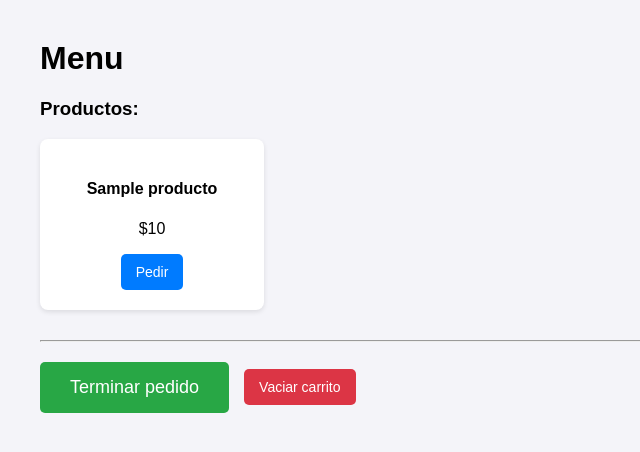
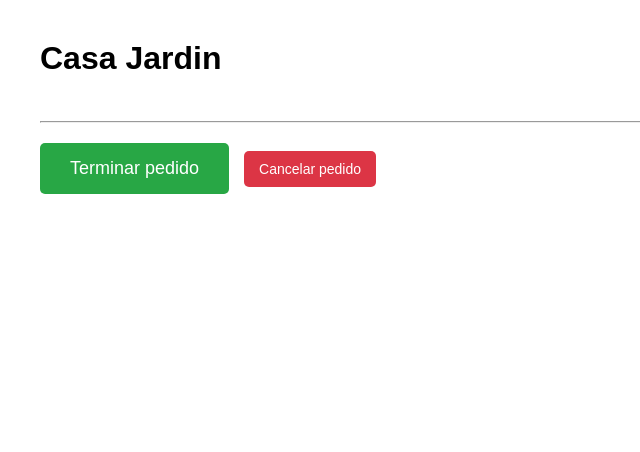
Before and after one commit to Akkogaming/cubc, a Flask app: page / in a window 1280 px wide. Shown: the top 452 px of the page, without its empty margins (0-640 px from the left). Run offline with Flask 3, Linux system fonts and the light colour scheme; tables that the repository leaves empty or names only in its code hold one stand-in row (values such as "Sample post"); parts of the project's set-up code (start-up, migrations or seed data) failed here and were passed over.

Commit message:
modificao

```diff
--- a/cubc2/app.py
+++ b/cubc2/app.py
@@ -1,5 +1,6 @@
 from flask import Flask, render_template, redirect, url_for
 import mysql.connector
+from collections import defaultdict
 
 app = Flask(__name__)
 
@@ -24,7 +25,10 @@ def obtener_datos_db(query):
 
     return resultados
 
-Consulta = obtener_datos_db("SELECT * FROM productos WHERE `stock` > 0")
+Consulta = obtener_datos_db("SELECT * FROM `productos`ORDER BY FIELD(categoria, 'Plato principal', 'Complemento', 'Postre', 'Bebida', 'Alcohol'), disponibles DESC, id_producto ASC")
+#Consulta = obtener_datos_db("SELECT * FROM `productos` ORDER BY `disponibles` DESC, `id_producto` ASC")
+#Consulta = obtener_datos_db("SELECT * FROM productos")
+#Consulta = obtener_datos_db("SELECT * FROM productos WHERE `stock` > 0")
 
 # 1. Tu array (lista) de entradas fijas con sus valores numéricos
 ENTRADAS = Consulta
@@ -39,6 +43,10 @@ mostrar_resultado = False
 
 @app.route("/")
 def index():
+
+    productos_agrupados = defaultdict(list)
+    for entrada in ENTRADAS:
+        productos_agrupados[entrada["categoria"]].append(entrada)
     # Calculamos el total acumulado actual solo para mostrarlo en la interfaz si deseas
     return render_template(
         "index.html",
@@ -54,8 +62,11 @@ def presionar_boton(entrada_id):
     mostrar_resultado = False # Oculta el cartel del total anterior si se vuelve a clickear
 
     # Incrementa el contador del botón específico
-    if entrada_id in historial_clics:
-        historial_clics[entrada_id] += 1
+    producto_seleccionado = next((p for p in ENTRADAS if p["id_producto"] == entrada_id), None)
+
+    if producto_seleccionado and producto_seleccionado["disponibles"] != 0:
+        if entrada_id in historial_clics:
+            historial_clics[entrada_id] += 1
 
     return redirect(url_for("index"))
 
--- a/cubc2/templates/index.html
+++ b/cubc2/templates/index.html
@@ -2,44 +2,113 @@
 <html lang="es">
 <head>
     <meta charset="UTF-8">
-    <title>Control de Entradas con Flask</title>
+    <title> Menu </title>
     <style>
-        body { font-family: Arial, sans-serif; margin: 40px; background-color: #f4f4f9; }
-        .grid { display: grid; grid-template-columns: repeat(auto-fill, minmax(200px, 1fr)); gap: 20px; margin-bottom: 30px; }
-        .card { background: white; padding: 20px; border-radius: 8px; box-shadow: 0 2px 5px rgba(0,0,0,0.1); text-align: center; }
-        button, a { display: inline-block; padding: 10px 15px; background: #007BFF; color: white; border: none; border-radius: 5px; text-decoration: none; cursor: pointer; font-size: 14px; }
-        button:hover, a:hover { background: #0056b3; }
-        .btn-danger { background: #DC3545; }
-        .btn-danger:hover { background: #bd2130; }
+        body { font-family: Arial, Helvetica, sans-serif; margin: 40px; background-color:white; }
+
+        .categorias-container {
+            display: flex;
+            flex-direction: column;
+            gap: 30px;
+            align-items: flex-start;
+            overflow-y: auto;
+            padding-bottom: 15px;
+        }
+
+        .categoria-fila {
+            background: #eef2f7;
+            padding: 20px;
+            border-radius: 10px;
+            width: 100%;
+            box-sizing: border-box;
+        }
+
+        .grid {
+            display: grid;
+            grid-template-columns: repeat(auto-fill, minmax(220px, 1fr));
+            gap: 15px;
+            margin-top: 15px;
+        }
+
+        .card {
+            background: white;
+            padding: 20px;
+            border-radius: 8px;
+            box-shadow: 0 2px 5px rgba(0, 0, 0, 0.1);
+            text-align: center;
+        }
+
+        .card-desactivado {
+            opacity: 0.6;
+            background-color: #e9ecef;
+        }
+
+        button, a {
+            display: inline-block;
+            padding:  10px 15px;
+            background: #007BFF;
+            color: white;
+            border: none;
+            border-radius: 5px;
+            text-decoration: none;
+            cursor: pointer;
+            font-size: 14px;
+        }
+        button:hover, a:hover {
+            background:  #0056b3;
+        }
+        .btn-danger {
+            background: #DC3545;
+        }
+        .btn-danger:hover {
+            background-color: #bd2130;
+        }
+
+        button:disabled {
+            background: #6c757d;
+            cursor: not-allowed;
+        }
+
         .btn-success { background: #28A745; font-size: 18px; padding: 15px 30px; }
         .btn-success:hover { background: #218838; }
         .acciones { margin-top: 20px; display: flex; gap: 15px; align-items: center; }
         .resultado { background: #D4EDDA; color: #155724; padding: 20px; border-radius: 8px; border: 1px solid #C3E6CB; margin-bottom: 20px; font-size: 20px; }
+
+
     </style>
 </head>
 <body>
 
-    <h1>Menu</h1>
+    <h1>Casa Jardin</h1>
 
-    <!-- Bloque que muestra el resultado si se presionó el botón Sumar -->
     {% if mostrar_resultado %}
         <div class="resultado">
             <strong>Pago exitoso!</strong> El total de su pedido es: <strong>${{ total }}</strong>
         </div>
     {% endif %}
 
-    <h3>Productos:</h3>
-    <div class="grid">
-        {% for entrada in entradas %}
-            <div class="card">
-                <h4>{{ entrada.nombre }}</h4>
-                <p>${{ entrada.precio }}</p>
-                <!-- Muestra cuántas veces se ha presionado en tiempo real -->{% if clics[entrada.id_producto] > 0 %}
+    <div class="categorias-container">
 
-                    <p>Hay <strong>{{ clics[entrada.id_producto] }}</strong> en el carrito</p>
-                    {% endif %}
+        {% for grupo in entradas|groupby("categoria") %}
+            <div class="categoria-fila">
+                <h2>{{ grupo.grouper | capitalize }}</h2> <div class="grid">
+                    {% for entrada in grupo.list %}
+                        <div class="card {% if entrada.disponibles == 0 %}card-desactivado{% endif %}">
+                            <h4>{{entrada.nombre}}</h4>
+                            <p>${{ entrada.precio }}</p>
 
-                <a href="/presionar/{{ entrada.id_producto }}">Pedir</a>
+                            <small style="display: block; margin-bottom: 10px; color: #555;">
+                                En carrito: {{ clics[entrada.id_producto] }}
+                            </small>
+
+                            {% if entrada.disponibles == 0 %}
+                                <button class="btn" disabled>Agotado</button>
+                            {% else %}
+                                <a href="/presionar/{{ entrada.id_producto }}">Añadir 1 al carrito</a>
+                            {% endif %}
+                        </div>
+                    {% endfor %}
+                </div>
             </div>
         {% endfor %}
     </div>
@@ -47,12 +116,8 @@
     <hr>
 
     <div class="acciones">
-        <!-- Botón para Sumar, Imprimir y Limpiar -->
         <a href="/sumar" class="btn-success">Terminar pedido</a>
-
-        <!-- Botón para Vaciar la lista sin sumar -->
-        <a href="/vaciar" class="btn-danger">Vaciar carrito</a>
+        <a href="/vaciar" class="btn-danger">Cancelar pedido</a>
     </div>
-
 </body>
 </html>
```
Also changed, not shown: cubc2/templates/index_dont_use.html (added, +103 -0 lines), cubc2/templates/index_old.html (added, +59 -0 lines).
